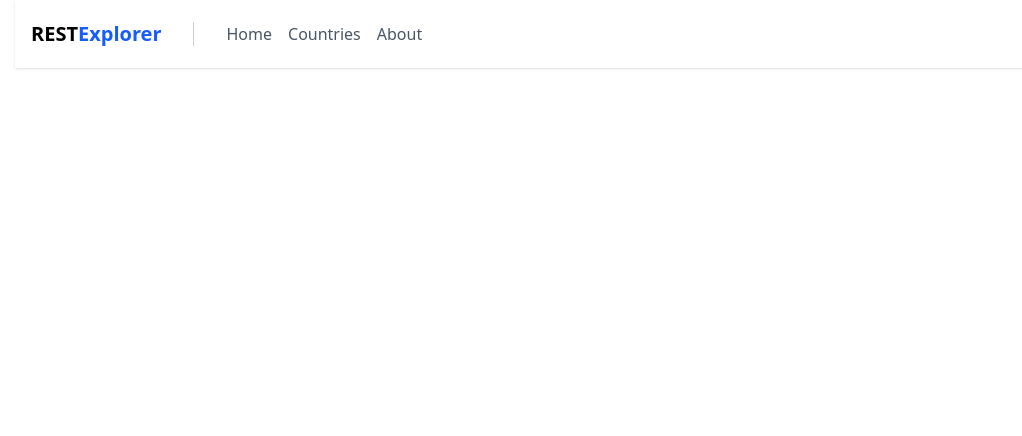
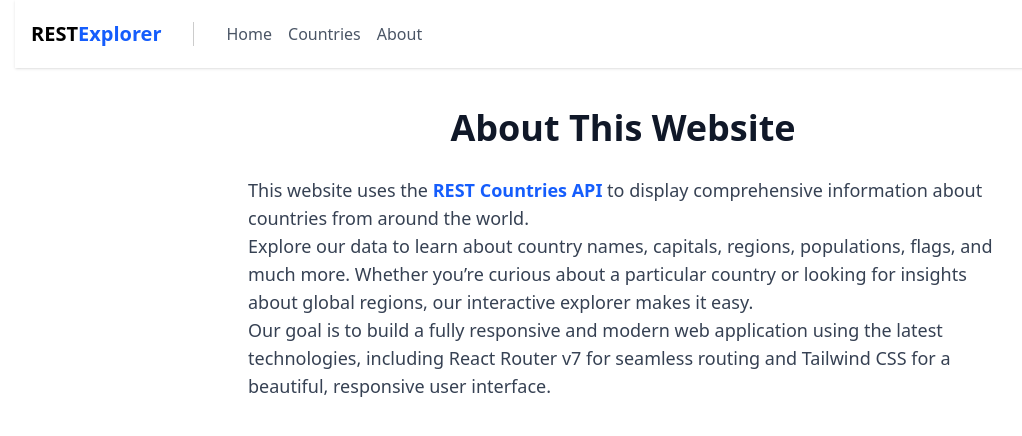
Before and after one commit to ayda-sh/rest-countries-explorer, a React (Vite) app: page /about in a window 1280 px wide. Shown: the top 436 px of the page, without its empty margins (17-1039 px from the left). Built offline with nearby package versions, Linux system fonts and the light colour scheme.

Commit message:
about us page completed

```diff
--- a/src/components/about/about.jsx
+++ b/src/components/about/about.jsx
@@ -1,5 +1,27 @@
 export const About = () => {
-    return(
-        <div></div>
-    )
-}
+  return (
+    <div className="container mx-auto py-10">
+      <h1 className="text-4xl text-gray-900 font-bold text-center">
+        About This Website
+      </h1>
+      <div className="w-[750px] flex justify-center mx-auto pt-7">
+        <p className="text-lg text-gray-700">
+          This website uses the{" "}
+          <span className="font-semibold text-blue-600">
+            REST Countries API
+          </span>{" "}
+          to display comprehensive information about countries from around the
+          world.
+          <br /> Explore our data to learn about country names, capitals,
+          regions, populations, flags, and much more. Whether you’re curious
+          about a particular country or looking for insights about global
+          regions, our interactive explorer makes it easy.
+          <br /> Our goal is to build a fully responsive and modern web
+          application using the latest technologies, including React Router v7
+          for seamless routing and Tailwind CSS for a beautiful, responsive user
+          interface.
+        </p>
+      </div>
+    </div>
+  );
+};
```
